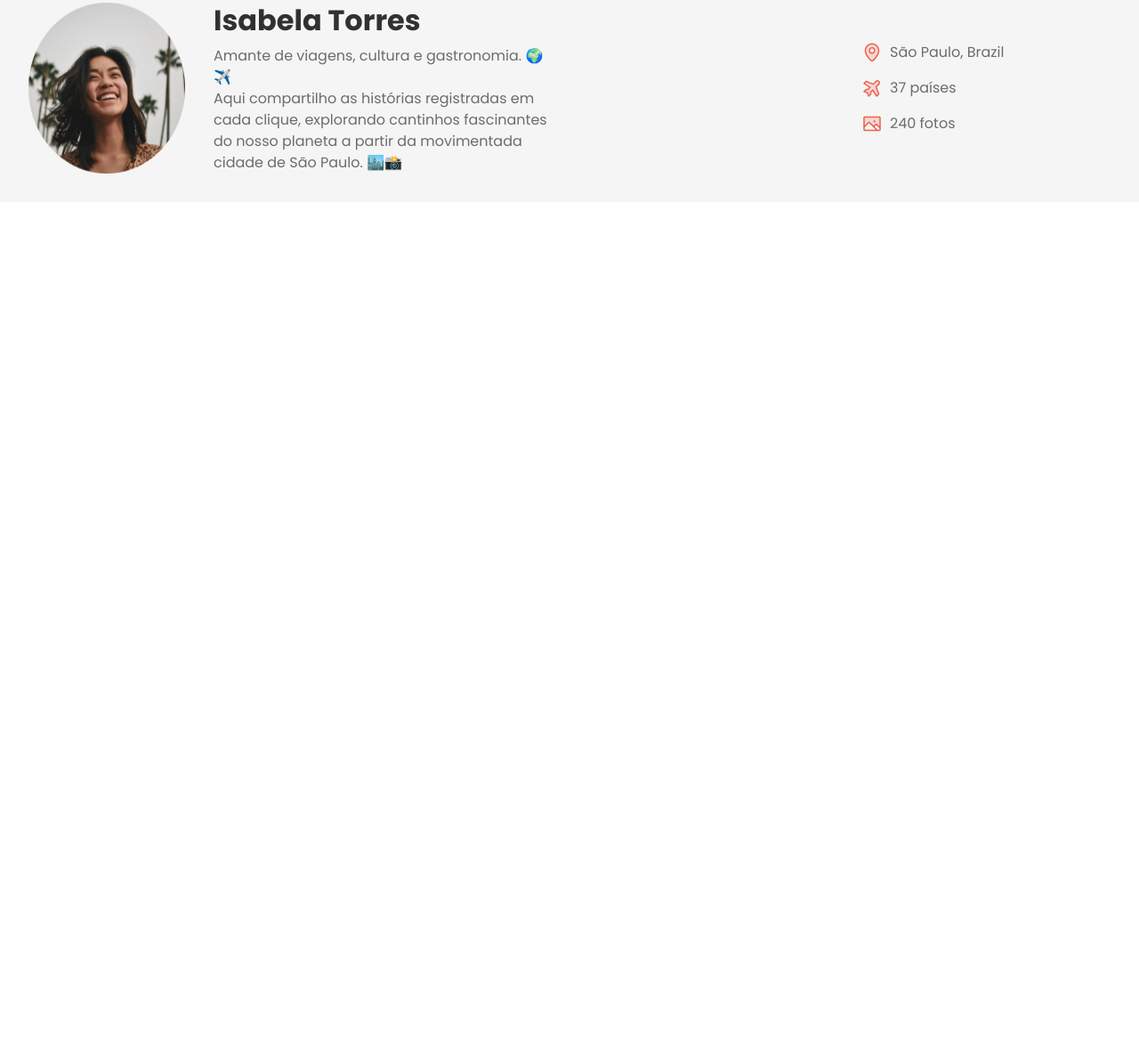
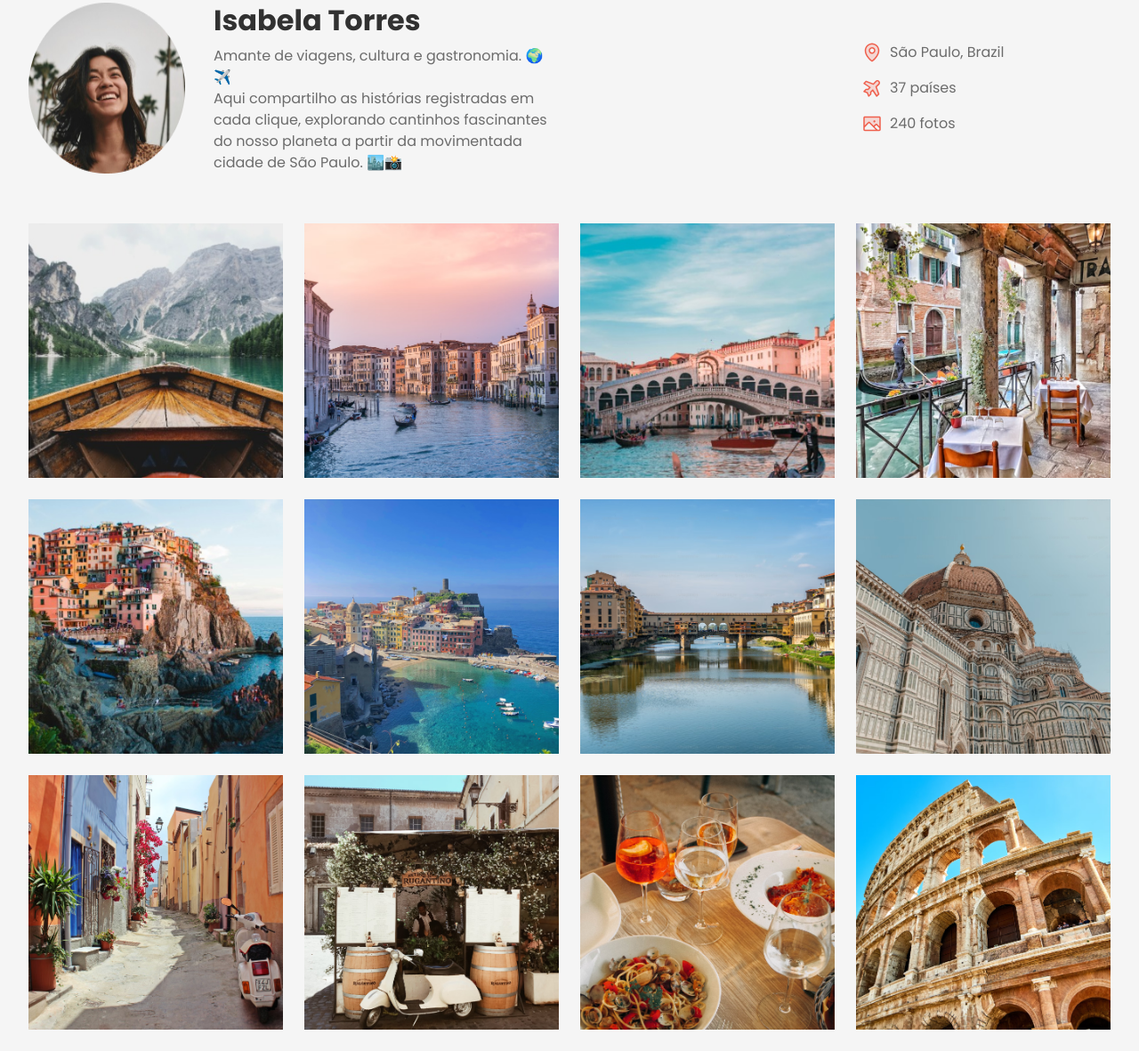
Before and after one commit to opaiiva/TravelGram, a plain HTML site: page index.html in a window 1280 px wide. Shown: the part 125-1306 px from the top of the page at 89% size. Before the commit the page ends 800 px from the top, so only its background shows below. Drawn offline with Linux system fonts and the light colour scheme.

Commit message:
main gallary

```diff
--- a/index.html
+++ b/index.html
@@ -64,6 +64,21 @@
                     </ul>
                 </div>
             </header>
+
+            <main class="container">
+                <img src="/Assets/images/Image 01.png" alt="...">
+                <img src="/Assets/images/Image 02.png" alt="...">
+                <img src="/Assets/images/Image 03.png" alt="...">
+                <img src="/Assets/images/Image 04.png" alt="...">
+                <img src="/Assets/images/Image 05.png" alt="...">
+                <img src="/Assets/images/Image 06.png" alt="...">
+                <img src="/Assets/images/Image 07.png" alt="...">
+                <img src="/Assets/images/Image 08.png" alt="...">
+                <img src="/Assets/images/Image 09.png" alt="...">
+                <img src="/Assets/images/Image 10.png" alt="...">
+                <img src="/Assets/images/Image 11.png" alt="...">
+                <img src="/Assets/images/Image 12.png" alt="...">
+            </main>
         </div>
     </body>
 </html>
--- a/styles/index.css
+++ b/styles/index.css
@@ -1,3 +1,4 @@
 @import url(global.css);
 @import url(nav.css);
 @import url(header.css);
+@import url(main.css);
--- /dev/null
+++ b/styles/main.css
@@ -0,0 +1,12 @@
+main {
+    display: flex;
+    flex-wrap: wrap;
+    gap:24px;
+    padding-block: 24px;
+}
+
+main img {
+    width: 286px;
+    height: 286px;
+    object-fit: cover;
+}
```
